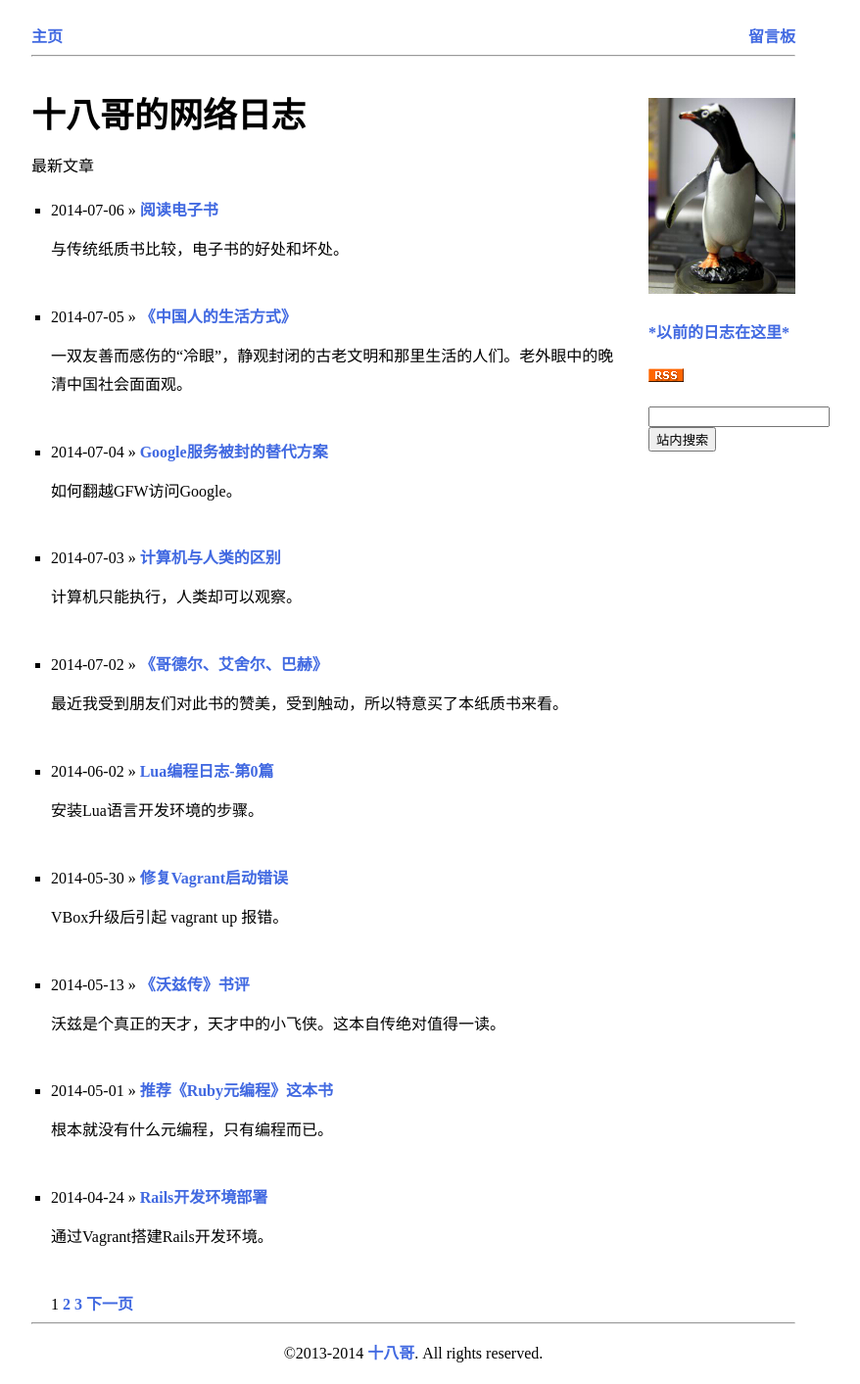
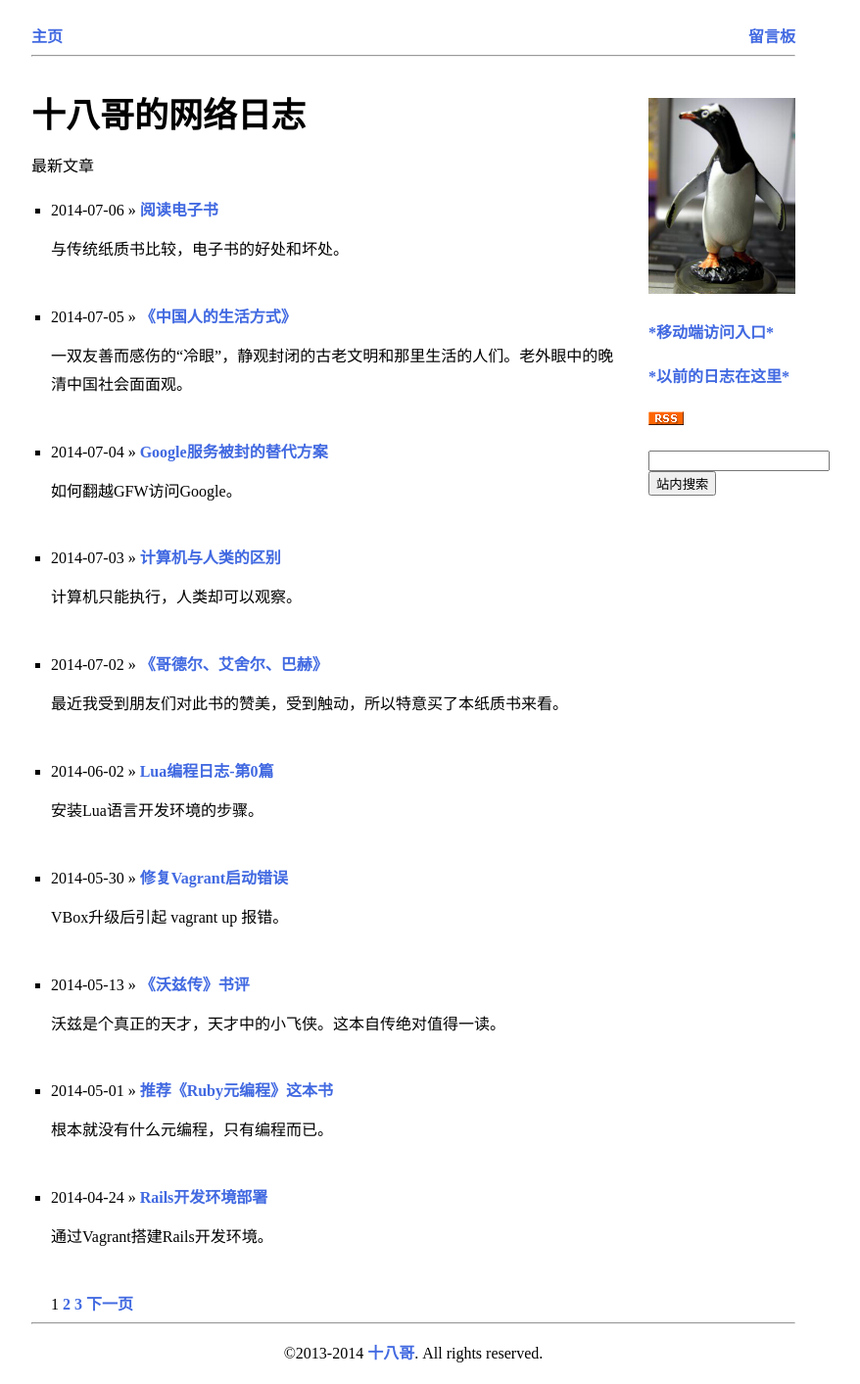
Before and after one commit to cforth/blog, a Jekyll site: the page built from index.html, in a window 1280 px wide. Shown: the whole page at 98% size, without its empty margins (218-1096 px from the left). Built offline with Jekyll 4.4.1, drawn with Linux system fonts in a browser that asks for light colours; Markdown is read by kramdown in place of the engine named in the settings; the list of posts is cut into pages by our own code; comment, search, counter and statistics services are not loaded.

Commit message:
增加移动端访问入口

```diff
--- a/_layouts/main.html
+++ b/_layouts/main.html
@@ -31,6 +31,7 @@
     <div id="menu">
       <br />
       <p><a href="http://weibo.com/superchaifei"><img src="{{ site.baseurl}}/my.jpg" width="150" height="200" title="十八哥的新浪微博"/></a></p>
+      <p><a href="http://siteapp.baidu.com/webapp/cfishacker.com/blog/">*移动端访问入口*</a></p>
       <p><a href="http://www.douban.com/people/fiahc/notes">*以前的日志在这里*</a></p>
       <p><a href="{{ site.baseurl}}/atom.xml" rel="alternate" title="Atom Rss" type="application/atom+xml"><img src="{{ site.baseurl}}/ct_rss.gif" width="36" height="14"></a></p>
 
```
